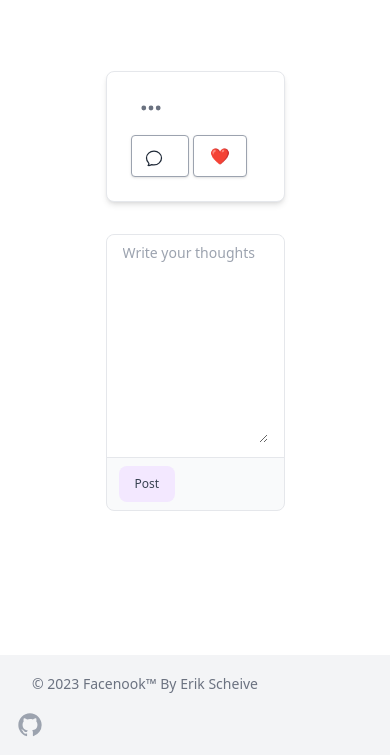
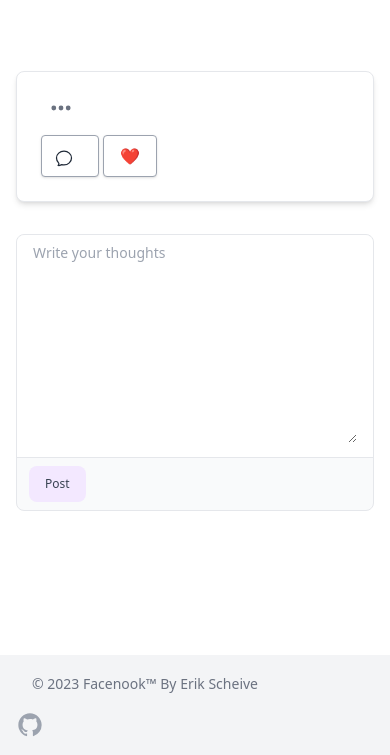
Before and after one commit to escheive/Facenook, a Django app: template main_app/templates/view_post.html in a window 390 px wide. Shown: the part 89-844 px from the top of the page. Run offline with Django 4.2, Linux system fonts and the light colour scheme; the template is opened without the code that fills it: values that come from a table or form of the project are taken from there, others are empty; some libraries are stand-ins or nearby versions.

Commit message:
view post page looks better on mobile now

```diff
--- a/main_app/templates/view_post.html
+++ b/main_app/templates/view_post.html
@@ -6,7 +6,7 @@
 
     <div class="flex justify-center">
 
-        <div class="block w-1/2 p-6 bg-white border border-gray-200 rounded-lg shadow-md hover:bg-gray-100 dark:bg-gray-800 dark:border-gray-700 dark:hover:bg-gray-700">
+        <div class="block md:w-1/2 w-screen p-6 bg-white border border-gray-200 rounded-lg shadow-md hover:bg-gray-100 dark:bg-gray-800 dark:border-gray-700 dark:hover:bg-gray-700">
             <div class="font-bold text-xl mb-2 w-fit">
                 <span class="mr-2 text-lg"> {{ post.user.username|capfirst }} </span>
                 <span class="text-base"> {{ post.created_at }} </span>
@@ -42,9 +42,9 @@
                 </div>
         </div>
     </div>
-    <form method="post" class="flex justify-center h-fit">
+    <form method="post" class="flex justify-center mx-auto md:w-1/2 h-fit">
         {% csrf_token %}
-        <div class="form-group w-1/2 mt-8 border border-gray-200 rounded-lg bg-gray-50 dark:bg-gray-700 dark:border-gray-600">
+        <div class="form-group sm:w-screen grow mt-8 border border-gray-200 rounded-lg bg-gray-50 dark:bg-gray-700 dark:border-gray-600">
             <div class="px-4 py-2 bg-white rounded-t-lg dark:bg-gray-800">
                 {{ form.content }}
                 {{ form.parent.as_hidden }}
@@ -58,7 +58,7 @@
     </form>
     {% for comment in comments %}
         <div class="flex justify-center">
-            <a href="{% url 'main_app:view_comment' comment.id %}" class="block w-1/2 p-6 bg-white border border-gray-200 rounded-lg shadow-md hover:bg-gray-100 dark:bg-gray-800 dark:border-gray-700 dark:hover:bg-gray-700">
+            <a href="{% url 'main_app:view_comment' comment.id %}" class="block w-screen md:w-1/2 p-6 bg-white border border-gray-200 rounded-lg shadow-md hover:bg-gray-100 dark:bg-gray-800 dark:border-gray-700 dark:hover:bg-gray-700">
                 <div class="font-bold text-xl mb-2">
 					<span class="mr-2 text-lg"> {{ comment.user.username|capfirst }} </span>
 					<span class="text-base"> {{ comment.created_at }} </span>
```
